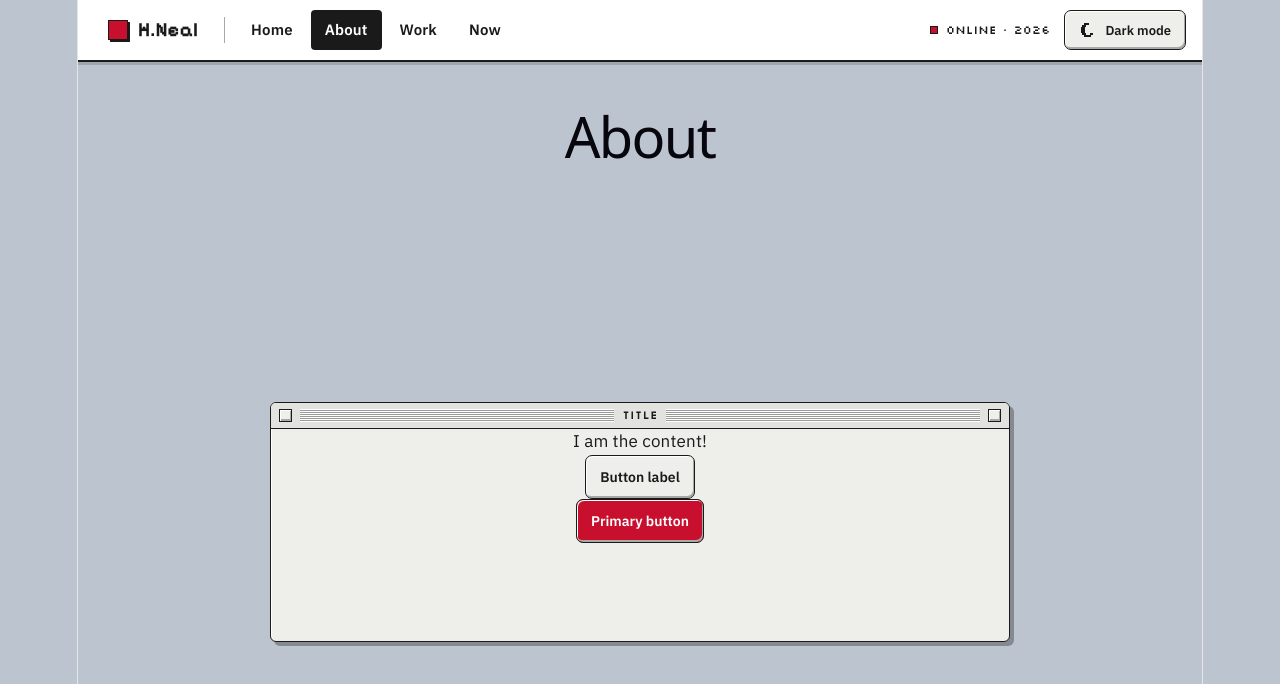
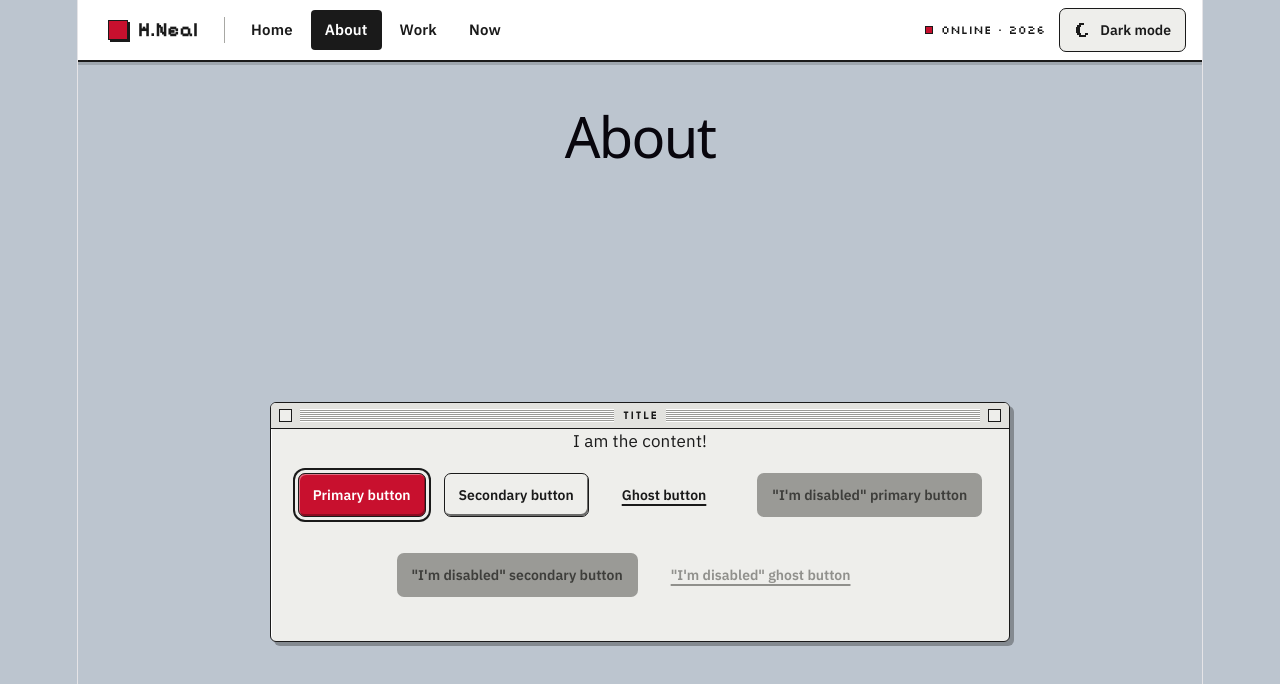
Before and after one commit to hannahmneal/portfolio, a React (Vite) app in the folder frontend/: page /about in a window 1280 px wide. Shown: the top 684 px of the page. Built offline with nearby package versions, Linux system fonts and the light colour scheme.

Commit message:
Completed buttons and styles

```diff
--- a/frontend/src/components/Buttons.jsx
+++ b/frontend/src/components/Buttons.jsx
@@ -1,28 +1,16 @@
-import { Box } from '@mui/material'
-import { useTheme } from '@mui/material/styles'
+import { styled } from '@mui/material/styles'
 
 import { MoonIcon, SunIcon } from '../components/Icons/ThemeIcons'
 import { useAppTheme } from '../theme'
 
-function clickFn() { (console.log("I've been pressed!")) }
+// Selectors shared by every variant, so overrides in `sx` use the exact same keys.
+const HOVER = '&:hover:not(:disabled)'
+const PRESSED = '&:active:not(:disabled), &[aria-pressed="true"]:not(:disabled)'
+const DISABLED = '&:disabled'
 
-// Default button. Icon, label, state, and function can be passed to it.
-export function Button({
-    icon = null,
-    onClickFn,
-    state = null,
-    children = null,
-}) {
-    const theme = useTheme()
+const BaseButtonStyles = styled('button')(({ theme }) => {
     const { button } = theme.custom
-
-    return (
-        <Box
-            component="button"
-            type="button"
-            onClick={onClickFn}
-            aria-pressed={state}
-            sx={{
+    return {
         fontFamily: theme.typography.button.fontFamily,
         fontWeight: theme.typography.button.fontWeight,
         fontSize: theme.typography.button.fontSize,
@@ -30,97 +18,134 @@ export function Button({
         padding: '0 14px',
         display: 'inline-flex',
         alignItems: 'center',
-                gap: '10px',
-                borderRadius: '7px',
+        gap: 10,
+        borderRadius: 7,
         border: `1px solid ${button.border}`,
-                bgcolor: button.bg,
+        backgroundColor: button.bg,
         color: button.text,
         boxShadow: button.shadow,
         cursor: 'pointer',
-            }}
+        [HOVER]: { filter: 'brightness(1.12)' },
+        [PRESSED]: {
+            backgroundColor: button.pressedBg,
+            color: button.pressedText,
+            boxShadow: button.pressedShadow,
+        },
+        [DISABLED]: {
+            border: button.disabledBorder,
+            backgroundColor: button.disabledBg,
+            color: button.disabledText,
+            boxShadow: 'none',
+            cursor: 'not-allowed',
+        },
+    }
+})
+
+function ButtonBase({
+    icon = null,
+    pressed,
+    children = null,
+    ...props
+}) {
+    return (
+        <BaseButtonStyles
+        type="button"
+        aria-pressed={pressed}  // `aria-pressed={false}` would make screen readers announce a toggle button.
+            {...props}
         >
             {icon}
             {children}
-        </Box>
+        </BaseButtonStyles>
     )
 }
 
-export function ButtonPrimary({
-    icon = null,
-    onClickFn,
-    state = null,
-    children = null,
-}) {
-    const theme = useTheme()
+export function PrimaryButton(props) {
+    return (
+        <ButtonBase
+            {...props}
+            sx={(theme) => ({
+                margin: '1rem',
+                backgroundColor: theme.palette.primary.main,
+                color: theme.palette.primary.contrastText,
+                boxShadow: theme.palette.primary.buttonShadow,
+                [PRESSED]: {
+                    backgroundColor: theme.custom.button.pressedBg,
+                    color: theme.custom.button.pressedText,
+                    boxShadow: theme.custom.button.pressedShadow,
+                },
+            })}
+            {...props}
+        />
+    )
+}
+
+export function SecondaryButton(props) {
+    return (
+        <ButtonBase
+            {...props}
+            sx={(theme) => {
                 const { button } = theme.custom
+                return {
+                    boxShadow: theme.palette.secondary.buttonShadow,
+                    [DISABLED]: {
+                        color: button.buttonPressedBg
+                    }
+                }
+            }}
+        />
+    )
+}
 
+export function GhostButton(props) {
     return (
-        <Box
-            className="button_container"
-            sx={{
-
+        <ButtonBase
+            {...props}
+            sx={(theme) => {
+                const { button, hoverInvert } = theme.custom
+                    return {
+                        margin: '1rem',
+                        border: '1px solid transparent', // overrides the browser border, keeps the size
+                        backgroundColor: 'transparent',
+                        boxShadow: 'none',
+                        textDecoration: 'underline',
+                        textDecorationThickness: '2px',
+                        textUnderlineOffset: '4px',
+                        [HOVER]: {
+                            filter: 'none',
+                            textDecoration: 'none',
+                            backgroundColor: hoverInvert.bg,
+                            color: hoverInvert.text,
+                        },
+                        [PRESSED]: {
+                            textDecoration: 'none',
+                            backgroundColor: hoverInvert.bg,
+                            color: hoverInvert.text,
+                            boxShadow: 'none',
+                        },
+                        [DISABLED]: {
+                            borderColor: 'transparent',
+                            backgroundColor: 'transparent',
+                            color: button.ghostDisabled,
+                            textDecoration: 'underline',
+                            textDecorationThickness: '2px',
+                        },
+                    }
             }}
-        >
-            <Box
-                component="button"
-                type="button"
-                onClick={onClickFn}
-                aria-pressed={state}
-                sx={{
-                    fontFamily: theme.typography.button.fontFamily,
-                    fontWeight: theme.typography.button.fontWeight,
-                    fontSize: theme.typography.button.fontSize,
-                    minHeight: 44,
-                    padding: '0 14px',
-                    display: 'inline-flex',
-                    alignItems: 'center',
-                    gap: '10px',
-                    borderRadius: '7px',
-                    border: `1px solid ${button.border}`,
-                    bgcolor: theme.palette.primary.main,
-                    color: theme.palette.primary.contrastText,
-                    boxShadow: button.shadow,
-                    cursor: 'pointer',
-                }}
-                >
-                {icon}
-                {children}
-            </Box>
-        </Box>
+        />
     )
 }
 
 export function ThemeButton() {
-    const theme = useTheme()
-    const { button } = theme.custom
     const { colorMode, toggleMode } = useAppTheme()
     const isDark = colorMode === 'dark'
 
     return (
-        <Box
-            component="button"
-            type="button"
+        <ButtonBase
             onClick={toggleMode}
-            aria-pressed={isDark}
-            sx={{
-                fontFamily: theme.typography.button.fontFamily,
-                fontWeight: theme.typography.button.fontWeight,
-                fontSize: '13px',
-                minHeight: 40,
-                padding: '0 14px',
-                display: 'inline-flex',
-                alignItems: 'center',
-                gap: '10px',
-                borderRadius: '7px',
-                border: `1px solid ${button.border}`,
-                bgcolor: button.bg,
-                color: button.text,
-                boxShadow: button.shadow,
-                cursor: 'pointer',
-            }}
+            pressed={isDark}
+            icon={isDark ? <SunIcon /> : <MoonIcon />}
         >
-            {isDark ? <SunIcon /> : <MoonIcon />}
             {isDark ? 'Light mode' : 'Dark mode'}
-        </Box>
+        </ButtonBase>
     )
 }
--- a/frontend/src/pages/About.jsx
+++ b/frontend/src/pages/About.jsx
@@ -1,5 +1,5 @@
 import { useTheme } from '@mui/material/styles'
-import { Button, ButtonPrimary } from '../components/Buttons';
+import { PrimaryButton, SecondaryButton, GhostButton } from '../components/Buttons';
 import { Window } from '../components/Window'
 
 export default function About() {
@@ -10,14 +10,12 @@ export default function About() {
       <h1 style={{ font: theme.typography.h1.fontFamily }}>About</h1>
       <Window title="Title">
           <p>I am the content!</p>
-          <Button
-            sx={{
-              bgColor: theme.palette.primary.main
-            }}
-          >
-            Button label
-          </Button>
-          <ButtonPrimary>Primary button</ButtonPrimary>
+          <PrimaryButton>Primary button</PrimaryButton>
+          <SecondaryButton>Secondary button</SecondaryButton>
+          <GhostButton>Ghost button</GhostButton>
+          <PrimaryButton disabled>"I'm disabled" primary button</PrimaryButton>
+          <SecondaryButton disabled>"I'm disabled" secondary button</SecondaryButton>
+          <GhostButton disabled>"I'm disabled" ghost button</GhostButton>
       </Window>
     </>
   )
--- a/frontend/src/theme/createAppTheme.js
+++ b/frontend/src/theme/createAppTheme.js
@@ -35,12 +35,15 @@ const buildCustom = (mode, styles) => ({
   button: {
     bg: styles.buttonBg,
     border: styles.buttonBorder,
-    shadow: styles.buttonShadow,
     pressedBg: styles.buttonPressedBg,
     pressedText: styles.buttonPressedText,
     pressedShadow: styles.buttonPressedShadow,
     text: styles.text,
     minHeight: 44,
+    disabledBg: styles.buttonBgDisabled,
+    disabledText: styles.buttonTextDisabled,
+    disabledBorder: styles.buttonBorderDisabled,
+    ghostDisabled: styles.buttonGhostDisabled,
   },
   sunken: {
     bg: styles.sunkenBg,
@@ -81,6 +84,12 @@ export function createAppTheme(mode = 'light', accent = defaultAccent) {
       primary: {
         main: accent,
         contrastText: '#FFFFFF',
+        // 👇🏻 The primary button has a thick "ring" around it which comes from the latter half of this string. The secondary button does not have this ring.
+        buttonShadow: 'inset 1px 1px 0 rgba(255,255,255,0.4), inset -1px -2px 0 rgba(0,0,0,0.3), 0 0 0 3px #EEEEEB, 0 0 0 5px #1A1A1A',
+      },
+      secondary: {
+        main: '#2A2F37',
+        buttonShadow: 'inset 1px 1px 0px rgba(255,255,255,0.14), inset -1px -2px 0px rgba(0,0,0,0.55)',
       },
     },
     typography,
--- a/frontend/src/theme/styles.js
+++ b/frontend/src/theme/styles.js
@@ -26,8 +26,11 @@ export const lightStyles = {
   bannerBg: '#1A1A1A',
   bannerText: '#D9D9D4',
   buttonBg: '#EEEEEB',
+  buttonBgDisabled: '#9A9A96',
+  buttonGhostDisabled: '#90908c',
+  buttonTextDisabled: '#3E3E3B',
+  buttonBorderDisabled: '1px solid transparent',
   buttonBorder: '#1A1A1A',
-  buttonShadow: 'inset 1px 1px 0 #FFFFFF, inset -1px -2px 0 #A8A8A4',
   buttonPressedBg: '#5E5E5A',
   buttonPressedText: '#FFFFFF',
   buttonPressedShadow: 'inset 2px 2px 0 #2A2A28',
@@ -59,10 +62,12 @@ export const darkStyles = {
   navBarBoxIconShadow: '#1A1A1A',
   bannerBg: '#0B0D10',
   bannerText: '#8E959D',
+  buttonBgDisabled: '#9A9A96',
+  buttonTextDisabled: '#3E3E3B',
+  buttonBorderDisabled: '1px solid transparent',
   buttonBg: '#2A2F37',
   buttonBorder: '#07080A',
   themeButtonIcon: '#C9CDD3',
-  buttonShadow: 'inset 1px 1px 0 rgba(255,255,255,0.14), inset -1px -2px 0 rgba(0,0,0,0.55)',
   sunkenBg: '#0B0D10',
   sunkenBorder: '#3A4048',
   link: '#67E8F9',
```
Also changed, not shown: 1 other file (tests, documents, lock files or other folders). Lines whose indentation alone changed are shown as unchanged.
